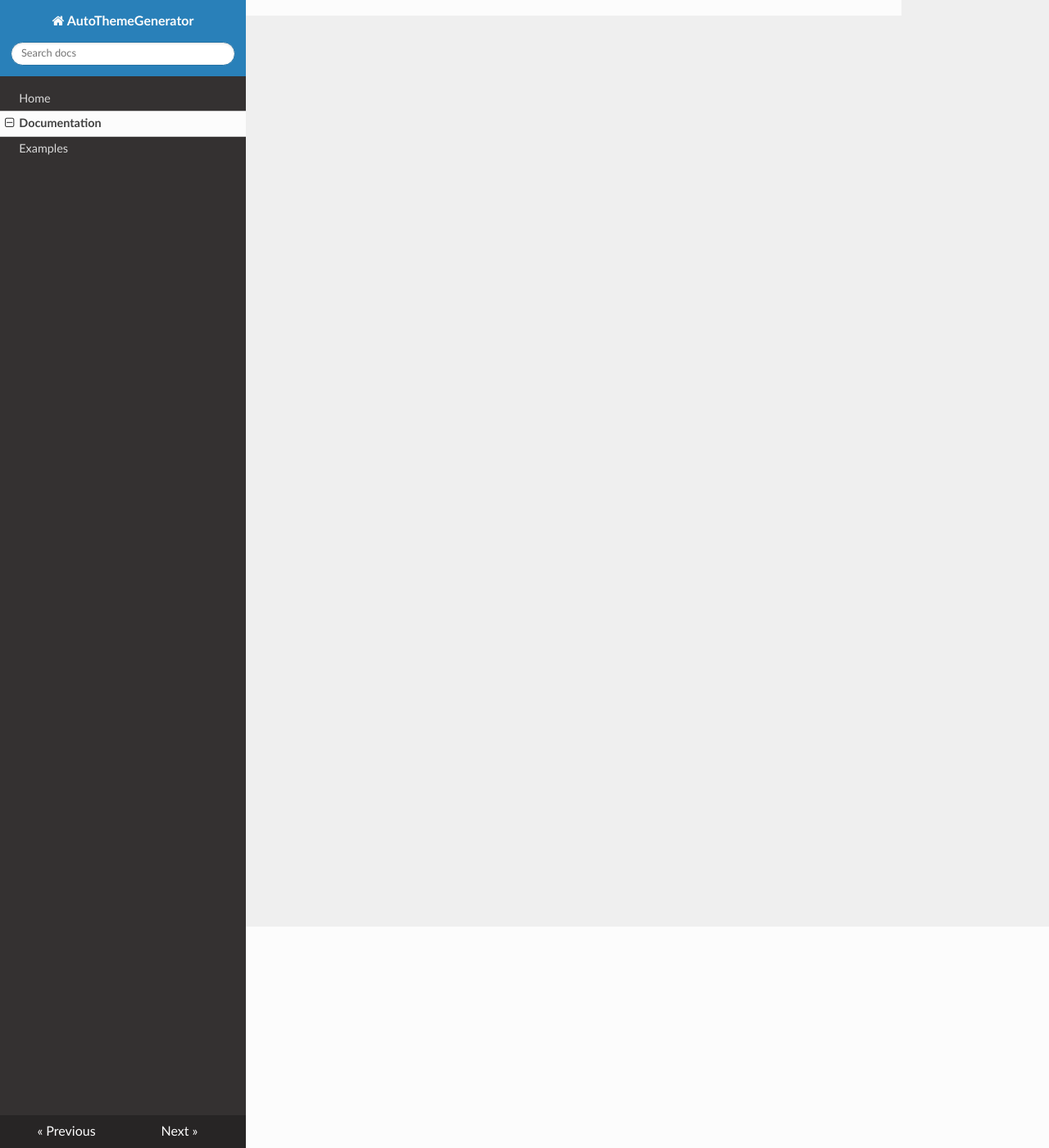
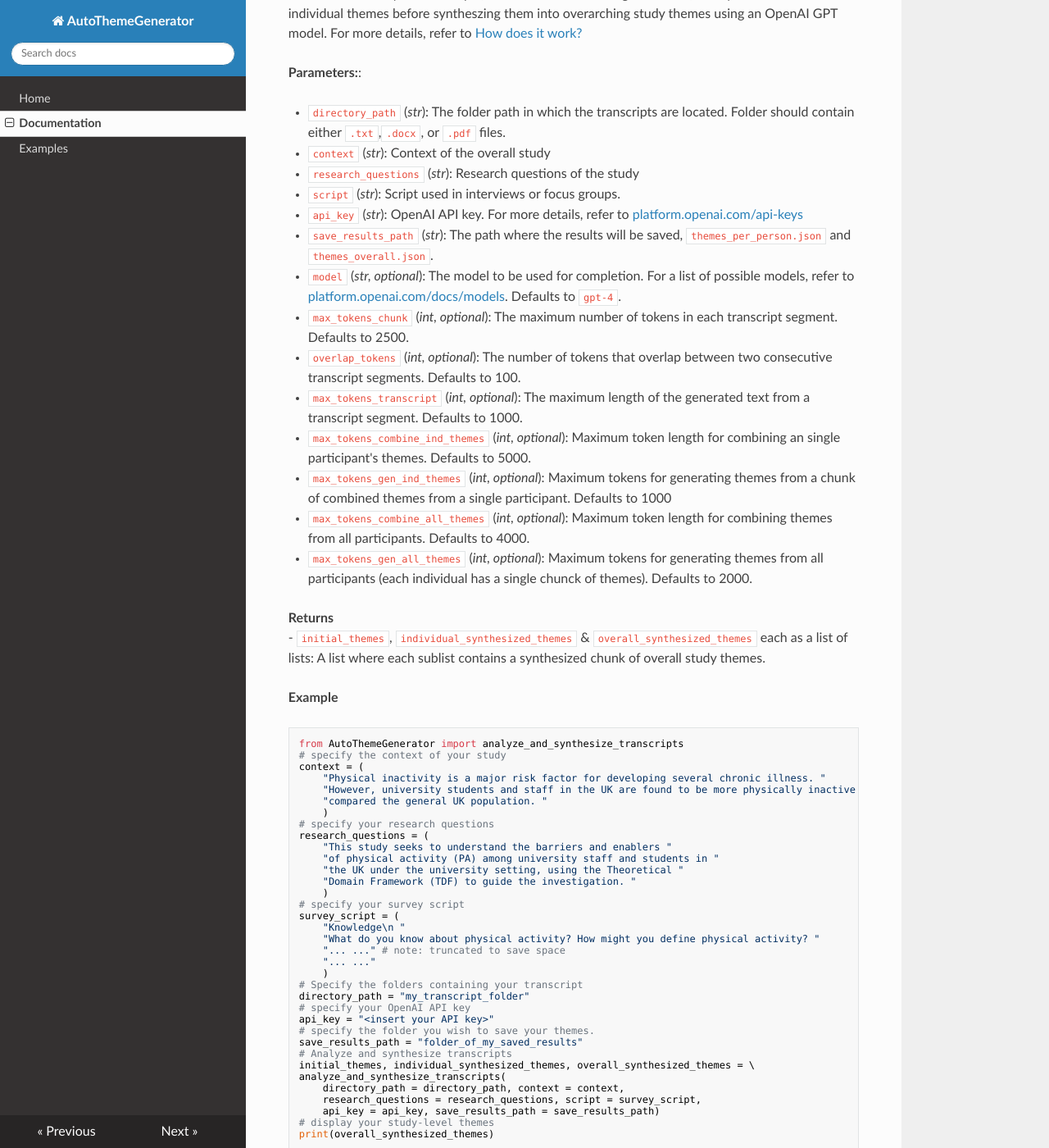
Before and after one commit to cja5553/ReadTheDocs_AutoThemeGenerator, an MkDocs documentation site: the page built from docs/documention.md, in a window 1280 px wide and 1400 px high, scrolled down 270 px. Shown: the whole window at 82% size. Built offline with MkDocs 1.6.1, drawn with Linux system fonts in a browser that asks for light colours; nearby versions of some CDN libraries; some of the changed text lies outside the part shown.

````diff
--- a/docs/documention.md
+++ b/docs/documention.md
@@ -1 +1,97 @@
-# Documentation
+## `analyze_and_synthesize_transcripts`
+
+!!! note ""
+
+
+    AutoThemeGenerator.**analyze_and_synthesize_transcripts**(*\*, directory_path, context, research_questions, script, api_key, save_results_path*)
+
+
+
+Function that analyzes transcripts, chunks them into manageable sizes, and synthesizes them into individual themes before syntheszing them into overarching study themes using an OpenAI GPT model. For more details, refer to [How does it work?](index.md#how-does-it-work)
+
+
+**Parameters:**:
+
+ - `directory_path` (*str*): The folder path in which the transcripts are located.  Folder should contain either `.txt`,`.docx`, or `.pdf` files.
+ - `context` (*str*): Context of the overall study
+- `research_questions` (*str*): Research questions of the study
+- `script` (*str*): Script used in interviews or focus groups.
+- `api_key` (*str*): OpenAI API key. For more details, refer to [platform.openai.com/api-keys](https://platform.openai.com/api-keys)
+- `save_results_path` (*str*): The path where the results will be saved, `themes_per_person.json` and `themes_overall.json`.
+- `model` (*str, optional*): The model to be used for completion. For a list of possible models, refer to [platform.openai.com/docs/models](https://platform.openai.com/docs/models). Defaults to `gpt-4`.
+- `max_tokens_chunk` (*int, optional*): The maximum number of tokens in each transcript segment. Defaults to 2500.
+- `overlap_tokens` (*int, optional*): The number of tokens that overlap between two consecutive transcript segments. Defaults to 100.
+- `max_tokens_transcript` (*int, optional*): The maximum length of the generated text from a transcript segment. Defaults to 1000.
+- `max_tokens_combine_ind_themes` (*int, optional*): Maximum token length for combining an single participant's themes. Defaults to 5000.
+- `max_tokens_gen_ind_themes` (*int, optional*): Maximum tokens for generating themes from a chunk of combined themes from a single participant. Defaults to 1000
+- `max_tokens_combine_all_themes` (*int, optional*): Maximum token length for combining themes from all participants. Defaults to 4000.
+- `max_tokens_gen_all_themes` (*int, optional*): Maximum tokens for generating themes from all participants (each individual has a single chunck of themes). Defaults to 2000.
+
+**Returns**
+- `initial_themes`, `individual_synthesized_themes` & `overall_synthesized_themes` each as a list of lists: A list where each sublist contains a synthesized chunk of overall study themes.
+
+
+**Example**
+
+```python
+from AutoThemeGenerator import analyze_and_synthesize_transcripts
+# specify the context of your study
+context = (
+    "Physical inactivity is a major risk factor for developing several chronic illness. "
+    "However, university students and staff in the UK are found to be more physically inactive "
+    "compared the general UK population. "
+    )
+# specify your research questions
+research_questions = (
+    "This study seeks to understand the barriers and enablers "
+    "of physical activity (PA) among university staff and students in "
+    "the UK under the university setting, using the Theoretical "
+    "Domain Framework (TDF) to guide the investigation. "
+    )
+# specify your survey script
+survey_script = (
+    "Knowledge\n "
+    "What do you know about physical activity? How might you define physical activity? "
+    "... ..." # note: truncated to save space
+    "... ..."
+    )
+# Specify the folders containing your transcript
+directory_path = "my_transcript_folder"
+# specify your OpenAI API key
+api_key = "<insert your API key>"
+# specify the folder you wish to save your themes.
+save_results_path = "folder_of_my_saved_results"
+# Analyze and synthesize transcripts
+initial_themes, individual_synthesized_themes, overall_synthesized_themes = \
+analyze_and_synthesize_transcripts(
+    directory_path = directory_path, context = context,
+    research_questions = research_questions, script = survey_script,
+    api_key = api_key, save_results_path = save_results_path)
+# display your study-level themes
+print(overall_synthesized_themes)
+```
+
+
+## `download_example`
+
+
+!!! note ""
+
+
+    AutoThemeGenerator.**download_example**()
+
+Function to download example transcripts from a url. Used primarily for ease of demonstration in our [demonstrated examples](examples.md).
+
+
+**Parameters:**:
+
+ - `folder_name` (*str, optional*): Name of folder where the example transcripts will be contained in exisiting directory. Defaults to `example_transcripts`.
+ - `url` (*str, optional*): download url of the transcripts, should end in .zip format. Defaults to downloading an .zip transcripts from [Henderson et al's (2020)](https://jeehp.org/journal/view.php?doi=10.3352/jeehp.2020.17.22) study.
+
+
+**Example**
+
+```python
+>>> from AutoThemeGenerator import download_example
+>>> download_example()
+```
--- a/mkdocs.yml
+++ b/mkdocs.yml
@@ -9,3 +9,10 @@ theme:
   hljs_languages:
     - yaml
     - rust
+
+markdown_extensions:
+  - admonition
+  - pymdownx.details
+  - def_list
+  - pymdownx.tasklist:
+      custom_checkbox: true
````
Also changed, not shown: docs/index.md (+4 -6 lines).
